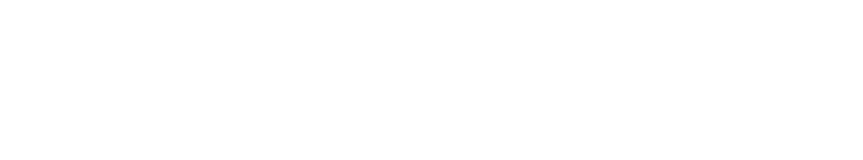
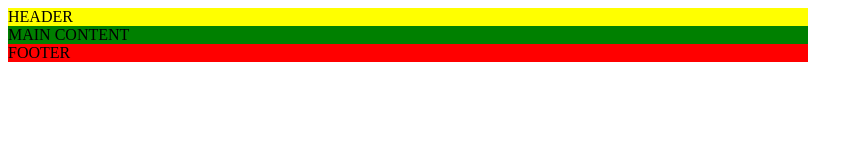
Before and after one commit to valerij79/1-Astronautas, a website: page index.html in a window 1280 px wide. Shown: the whole page, without its empty margins (0-863 px from the left). Drawn offline with Linux system fonts and the light colour scheme.

Commit message:
main.css failas

```diff
--- a/index.html
+++ b/index.html
@@ -5,8 +5,20 @@
     <meta http-equiv="X-UA-Compatible" content="IE=edge">
     <meta name="viewport" content="width=device-width, initial-scale=1.0">
     <title>Astronautas</title>
+    <link rel="stylesheet" href="./main.css">
+
 </head>
 <body>
+    <header>
+        HEADER
+    </header>
 
+    <main>
+        MAIN CONTENT
+    </main>
+
+    <footer>
+        FOOTER
+    </footer>
 </body>
 </html>
--- /dev/null
+++ b/main.css
@@ -0,0 +1,17 @@
+header {
+    width: 800px;
+    margin-left: calc(50%-400px);
+    background-color: yellow;
+}
+
+main {
+    width: 800px;
+    margin-left: calc(50%-400px);
+    background-color: green;
+}
+
+footer {
+    width: 800px;
+    margin-left: calc(50%-400px);
+    background-color: red;
+}
```
Also changed, not shown: package.json (+93 -3 lines).
